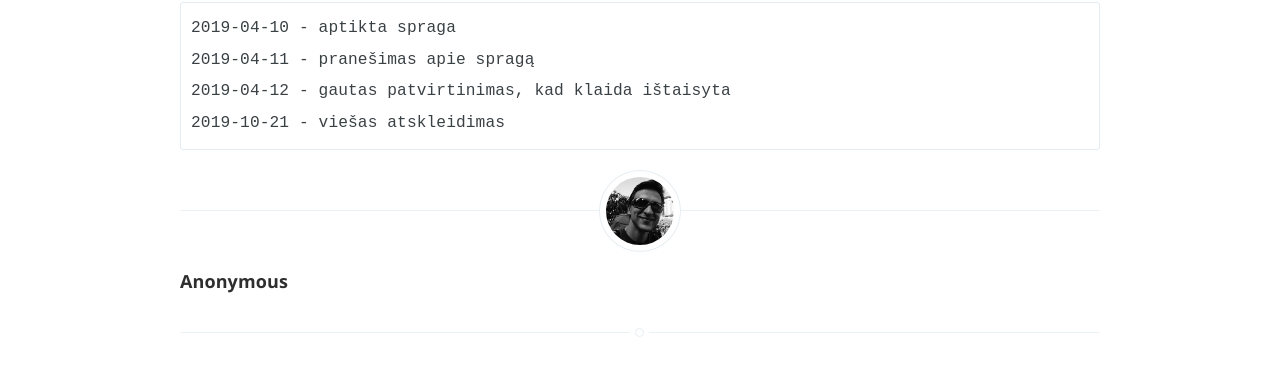
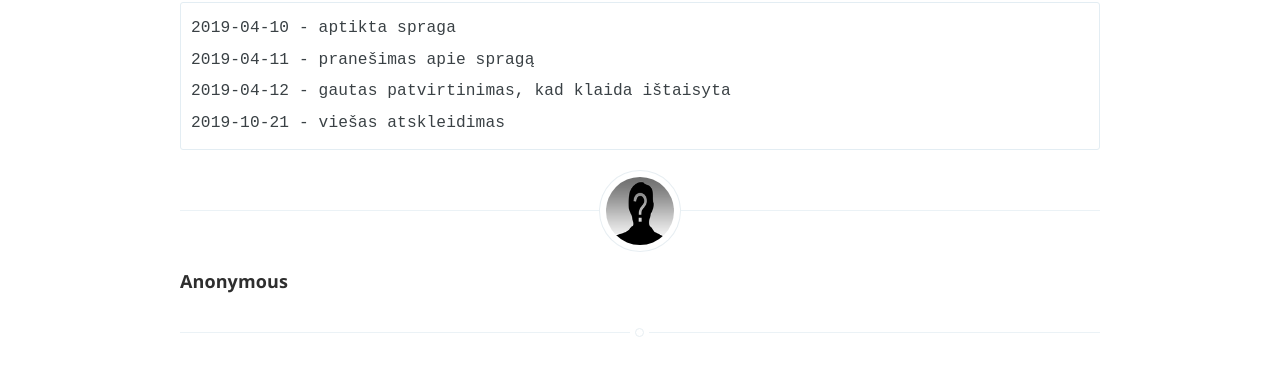
Before and after one commit to JarLob/jarlob.github.io, a Jekyll site: the page built from _posts/2019-10-21-xss-serveriai-lt.md, in a window 1280 px wide. Shown: the part 2333-2700 px from the top of the page. Built offline with Jekyll 4.4.1, drawn with Linux system fonts in a browser that asks for light colours.

Commit message:
fix anonymous image

```diff
--- a/_layouts/post.html
+++ b/_layouts/post.html
@@ -70,7 +70,7 @@ post_class: post-template
             <!-- If we want to display author's name and bio -->
             {% if page.author %}
                 <figure class="author-image">
-                    <a class="img" href="{{'/' | relative_url }}" style="background-image: url({{'/assets/images/profile.png' | relative_url}})">
+                    <a class="img" href="{{'/' | relative_url }}" style="background-image: url({{'/assets/images/' | relative_url | append: page.profileimage }})">
                     <span class="hidden">{{page.author}}'s Picture</span></a>
                 </figure>
                 <section class="author">
```
